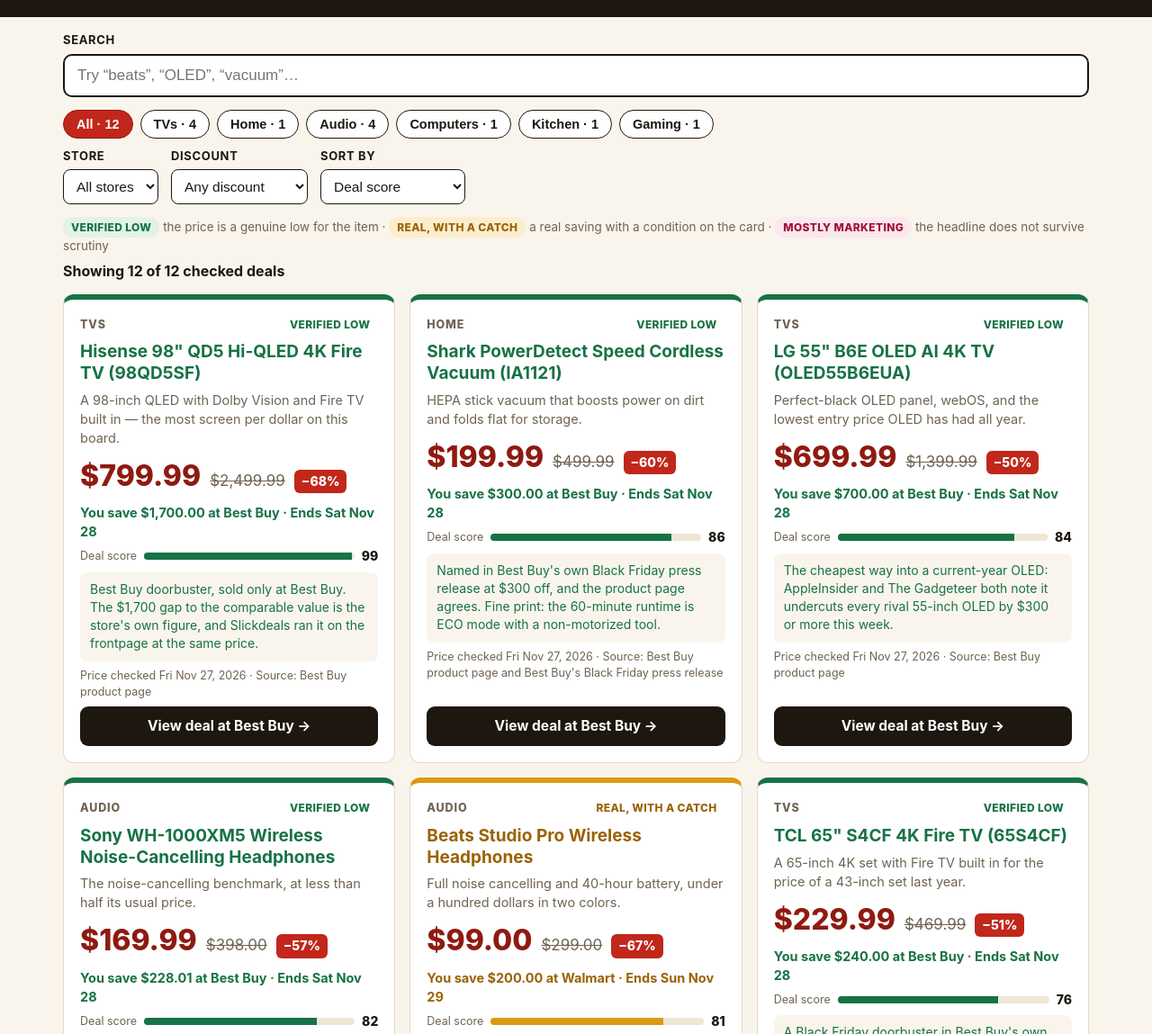
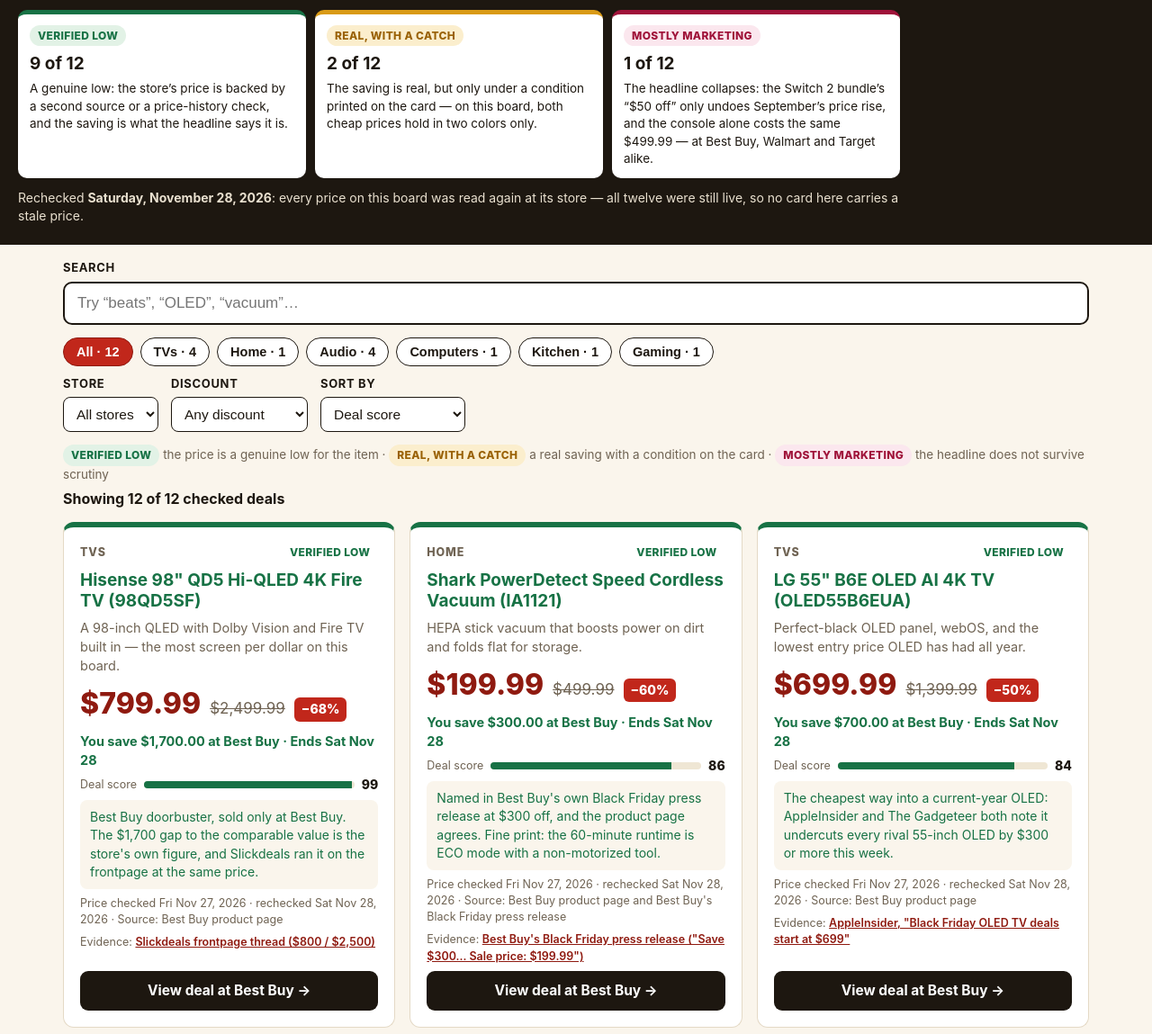
Before and after one commit to draco-malfoy-ovo/deal-finder-bf, a plain HTML site: page app/index.html in a window 1280 px wide. Shown: the part 279-1428 px from the top of the page at 90% size. Drawn offline with Linux system fonts and the light colour scheme.

Commit message:
Recheck all 12 prices on Nov 28, add per-card evidence links, retake screenshots

```diff
--- a/app/deals-data.js
+++ b/app/deals-data.js
@@ -5,6 +5,13 @@
 // price on the same page. Nothing is listed that no store or deals source
 // showed at check time. Full per-deal source notes live in SOURCES.md in
 // the repository root.
+//
+// Rechecked Saturday, November 28, 2026 (morning, CST): every price below
+// was read again at the store or in dated deals coverage. All twelve were
+// unchanged and still inside their sale windows, so no price was edited,
+// nothing was repriced and nothing was marked ended. Each deal now also
+// carries an "evidence" link — dated, independent coverage of the same
+// price — next to its store link.
 //
 // verdict: "verified"   = price checks out as a genuine low for this item
 //          "conditions" = real saving, but with a catch printed on the card
@@ -14,6 +21,7 @@
 //         capped at 99. The formula is printed on the site itself.
 
 window.DEAL_CHECKED_LABEL = 'Fri Nov 27, 2026';
+window.DEAL_RECHECKED_LABEL = 'Sat Nov 28, 2026';
 
 window.DEALS = [
   {
@@ -26,6 +34,7 @@ window.DEALS = [
     verdict: 'verified',
     ends: 'Ends Sat Nov 28',
     source: 'Best Buy product page',
+    evidence: { label: 'Slickdeals frontpage thread ($800 / $2,500)', url: 'https://slickdeals.net/sh/thread-20338530/e/3/c/deal-details/au/93975838e81311f1a34eae5f1dc1cb90/' },
     url: 'https://www.bestbuy.com/product/hisense-98-class-qd5-hi-qled-series-4k-uhd-smart-fire-tv-2026/J3Z9Z42FS4/sku/6685580?ref=388&loc=Podunky+LLC',
     note: 'Best Buy doorbuster, sold only at Best Buy. The $1,700 gap to the comparable value is the store\'s own figure, and Slickdeals ran it on the frontpage at the same price.',
     blurb: 'A 98-inch QLED with Dolby Vision and Fire TV built in — the most screen per dollar on this board.',
@@ -41,6 +50,7 @@ window.DEALS = [
     verdict: 'verified',
     ends: 'Ends Sat Nov 28',
     source: 'Best Buy product page and Best Buy\'s Black Friday press release',
+    evidence: { label: 'Best Buy\'s Black Friday press release ("Save $300… Sale price: $199.99")', url: 'https://corporate.bestbuy.com/2026/black-friday-sale-deals' },
     url: 'https://www.bestbuy.com/product/shark-powerdetect-speed-cordless-stick-vacuum-cleaner-hepa-filtration-60-min-runtime-ia1121-ivory/JXJVXL847Y/sku/6689453',
     note: 'Named in Best Buy\'s own Black Friday press release at $300 off, and the product page agrees. Fine print: the 60-minute runtime is ECO mode with a non-motorized tool.',
     blurb: 'HEPA stick vacuum that boosts power on dirt and folds flat for storage.',
@@ -56,6 +66,7 @@ window.DEALS = [
     verdict: 'verified',
     ends: 'Ends Sat Nov 28',
     source: 'Best Buy product page',
+    evidence: { label: 'AppleInsider, "Black Friday OLED TV deals start at $699"', url: 'https://appleinsider.com/articles/26/11/21/black-friday-oled-tv-deals-start-at-699-with-up-to-1400-off-lg-sony-samsung' },
     url: 'https://www.bestbuy.com/product/lg-55-class-b6e-series-oled-ai-4k-smart-webos-tv-2026/JJ8VPZZ7PZ',
     note: 'The cheapest way into a current-year OLED: AppleInsider and The Gadgeteer both note it undercuts every rival 55-inch OLED by $300 or more this week.',
     blurb: 'Perfect-black OLED panel, webOS, and the lowest entry price OLED has had all year.',
@@ -71,6 +82,7 @@ window.DEALS = [
     verdict: 'verified',
     ends: 'Ends Sat Nov 28',
     source: 'Best Buy product page',
+    evidence: { label: 'HotHardware, "WH-1000XM5 all-time low"', url: 'https://hothardware.com/news/best-buy-doorbuster-deals-slash-sony-wh-1000xm5-all-time-low' },
     url: 'https://www.bestbuy.com/product/sony-wh-1000xm5-wireless-noise-canceling-over-the-ear-headphones-blue/6538379',
     note: 'Called an all-time low by HotHardware, How-To Geek and Digital Trends. All four colors are $169.99; the link opens the blue one.',
     blurb: 'The noise-cancelling benchmark, at less than half its usual price.',
@@ -86,6 +98,7 @@ window.DEALS = [
     verdict: 'conditions',
     ends: 'Ends Sun Nov 29',
     source: 'Walmart product page',
+    evidence: { label: 'DealNews product page ("$99… best price we\'ve seen")', url: 'https://www.dealnews.com/products/Beats/Beats-Studio-Pro-Wireless-Noise-Cancelling-Over-Ear-Headphones/562849.html' },
     url: 'https://www.walmart.com/ip/Beats-Studio-Pro-Wireless-Headphones-White-Black/14280620660',
     note: 'The catch is color: only Matte White and White & Black are $99. Other colors on the same page run $149.95 to $199.95. DealNews notes $99 is $40 under Best Buy and Target.',
     blurb: 'Full noise cancelling and 40-hour battery, under a hundred dollars in two colors.',
@@ -101,6 +114,7 @@ window.DEALS = [
     verdict: 'verified',
     ends: 'Ends Sat Nov 28',
     source: 'Best Buy product page',
+    evidence: { label: 'DealNews, Best Buy Black Friday TV roundup', url: 'https://www.dealnews.com/Best-Buy-Black-Friday-TV-Deals-Up-to-68-off-free-shipping/22415314.html' },
     url: 'https://www.bestbuy.com/product/tcl-65-s4cf-series-4k-uhd-hdr-smart-tv-with-fire-tv-2026/J36QYTHZVP/sku/6687112?ref=166_625&loc=SOC_1692337_36902866_459577630',
     note: 'A Black Friday doorbuster in Best Buy\'s own sale, which ends Nov 28. The $469.99 figure is the comparable value printed on the same page.',
     blurb: 'A 65-inch 4K set with Fire TV built in for the price of a 43-inch set last year.',
@@ -116,6 +130,7 @@ window.DEALS = [
     verdict: 'conditions',
     ends: 'Ends Sun Nov 29',
     source: 'Target\'s Black Friday Beats page',
+    evidence: { label: 'Clark Deals, Target Black Friday roundup ("Bright Pink for $79.99")', url: 'https://clarkdeals.com/black-friday/target-black-friday-ad/' },
     url: 'https://www.target.com/s/black+friday+beats+solo+4+black+headphones',
     note: '$79.99 is a new low, but only in Bright Pink and Warm White; the other colors are $99.99 at Target. Target\'s Black Friday page lists both prices.',
     blurb: '50-hour battery and spatial audio in an on-ear frame, at 60% off in two colors.',
@@ -131,6 +146,7 @@ window.DEALS = [
     verdict: 'verified',
     ends: 'Ends Sat Nov 28',
     source: 'Best Buy product page and Best Buy\'s Black Friday release',
+    evidence: { label: 'DealNews product page ("$50 less than HP direct")', url: 'https://www.dealnews.com/products/HP/HP-Omni-Book-5-Core-5-14-OLED-Laptop/563316.html' },
     url: 'https://www.bestbuy.com/product/hp-omnibook-5-14-2k-oled-touchscreen-laptop-intel-core-5-series-3-2026-8gb-memory-256gb-ssd-starlit-blue/J3KSW748W6',
     note: 'Best Buy\'s release price is $350 off, and DealNews points out it is $50 less than buying the same machine from HP direct.',
     blurb: 'Intel Core 5 Series 3, 8GB memory, 256GB SSD and a 2K OLED touchscreen at a Chromebook-plus price.',
@@ -146,6 +162,7 @@ window.DEALS = [
     verdict: 'verified',
     ends: 'Ends Sun Nov 29',
     source: 'Walmart product page',
+    evidence: { label: 'DealNews product page ("$228, verified")', url: 'https://www.dealnews.com/products/Hisense/Hisense-H5-R1-Series-65-H5-R1-65-4-K-UHD-Smart-Roku-TV/564392.html' },
     url: 'https://www.walmart.com/ip/20206324665',
     note: 'Walmart\'s Black Friday event price with free shipping; DealNews verified the same $228 the morning it was checked here.',
     blurb: 'A 65-inch 4K Roku set that undercuts the Best Buy doorbuster above by two dollars.',
@@ -161,6 +178,7 @@ window.DEALS = [
     verdict: 'verified',
     ends: 'Ends Sun Nov 29',
     source: 'Target product page',
+    evidence: { label: 'Slickdeals thread (Target, $149.99)', url: 'https://slickdeals.net/sh/thread-20377815/e/3/c/deal-details/au/af651be4e77e11f1a6a09668644b317b/' },
     url: 'https://www.target.com/p/ap2022-true-wireless-bluetooth-headphones/-/A-85978609?TCID=OGS&AFID=google&CPNG=Electronics&adgroup=57-10&srsltid=AYCX9vIme_ghC480tywTrIjanimLnzm2ZCS3yQ488_sJOkGzsPUYoai5FfU',
     note: 'Target\'s page price, and Slickdeals\' frontpage agrees. Amazon stepped down to the same $149 on Nov 23 (reported by 9to5Mac), so no store beats it — pick by convenience.',
     blurb: 'Apple\'s flagship buds with heart-rate sensing, $100 off everywhere that matters.',
@@ -176,6 +194,7 @@ window.DEALS = [
     verdict: 'verified',
     ends: 'Ends Sun Nov 29, while supplies last',
     source: 'Walmart product page',
+    evidence: { label: 'Slickdeals thread ("$35 / $59 at Walmart")', url: 'https://slickdeals.net/sh/thread-20373591/e/3/c/deal-details/au/933a6df6ea3611f1919eae6129e59410/' },
     url: 'https://www.walmart.com/ip/Keurig-K-Express-Essentials-Bluebell-Single-Serve-K-Cup-Pod-Coffee-Maker/13883356007',
     note: 'A Walmart-exclusive model. The "was" price depends on color ($54.97 to $76.80); Bluebell\'s is $59.00, and $35 is the Black Friday price in every color.',
     blurb: 'Single-serve K-Cup brewer in a countertop-friendly footprint, at its Black Friday price.',
@@ -191,6 +210,7 @@ window.DEALS = [
     verdict: 'marketing',
     ends: 'Runs to Fri Dec 5',
     source: 'Best Buy product page',
+    evidence: { label: 'The Shortcut, "Switch 2 Black Friday" (bundle $499, console alone $499.99)', url: 'https://www.theshortcut.com/p/switch-2-restock-black-friday-2026' },
     url: 'https://www.bestbuy.com/product/switch-2-mario-kart-world-bundle/6689812',
     note: 'Read the fine print: the $50 "saving" only undoes Nintendo\'s September 2026 price rise, and the console alone costs the same $499.99. The honest value is that the game comes free versus buying the two separately today. Same price at Walmart and Target (The Verge).',
     blurb: 'The bundle every store is advertising — listed here with its real story, not the headline.',
--- a/app/finder.js
+++ b/app/finder.js
@@ -139,7 +139,8 @@
       '<span class="score-num">' + dealScore(deal) + '</span></div>' +
       '<p class="note">' + esc(deal.note) + '</p>' +
       (also ? '<p class="also-row">' + also + '</p>' : '') +
-      '<p class="checked">Price checked ' + esc(window.DEAL_CHECKED_LABEL) + ' · Source: ' + esc(deal.source) + '</p>' +
+      '<p class="checked">Price checked ' + esc(window.DEAL_CHECKED_LABEL) + ' · rechecked ' + esc(window.DEAL_RECHECKED_LABEL) + ' · Source: ' + esc(deal.source) + '</p>' +
+      '<p class="evidence">Evidence: <a href="' + esc(deal.evidence.url) + '" target="_blank" rel="noopener">' + esc(deal.evidence.label) + '</a></p>' +
       '<a class="go" href="' + esc(deal.url) + '" target="_blank" rel="noopener">View deal at ' + esc(deal.store) + ' →</a>' +
       '</article>'
     );
--- a/app/index.html
+++ b/app/index.html
@@ -4,7 +4,7 @@
 <meta charset="utf-8">
 <meta name="viewport" content="width=device-width, initial-scale=1">
 <title>TrueTag — Black Friday Deal Finder</title>
-<meta name="description" content="A hand-checked Black Friday deal finder: real prices read at Best Buy, Walmart and Target on Fri Nov 27, 2026, each with an honest verdict on whether it is really a deal.">
+<meta name="description" content="A hand-checked Black Friday deal finder: real prices read at Best Buy, Walmart and Target on Fri Nov 27, 2026 and rechecked Sat Nov 28, each with an honest verdict on whether it is really a deal.">
 <link rel="stylesheet" href="styles.css">
 </head>
 <body>
@@ -18,6 +18,21 @@
     <div class="kpi"><b>$1,700</b><span>biggest single saving (98&quot; TV)</span></div>
     <div class="kpi"><b>$4,182</b><span>total savings across the board</span></div>
   </div>
+  <div class="verdict-strip" aria-label="What the three verdicts mean">
+    <div class="vbox vb-verified">
+      <span class="verdict v-verified">Verified low</span><b>9 of 12</b>
+      <p>A genuine low: the store’s price is backed by a second source or a price-history check, and the saving is what the headline says it is.</p>
+    </div>
+    <div class="vbox vb-conditions">
+      <span class="verdict v-conditions">Real, with a catch</span><b>2 of 12</b>
+      <p>The saving is real, but only under a condition printed on the card — on this board, both cheap prices hold in two colors only.</p>
+    </div>
+    <div class="vbox vb-marketing">
+      <span class="verdict v-marketing">Mostly marketing</span><b>1 of 12</b>
+      <p>The headline collapses: the Switch 2 bundle’s “$50 off” only undoes September’s price rise, and the console alone costs the same $499.99 — at Best Buy, Walmart and Target alike.</p>
+    </div>
+  </div>
+  <p class="recheck-note">Rechecked <b>Saturday, November 28, 2026</b>: every price on this board was read again at its store — all twelve were still live, so no card here carries a stale price.</p>
 </header>
 
 <section class="controls" aria-label="Search and filters">
@@ -78,12 +93,12 @@
     <li><b>The usual price is the store’s own.</b> It is the regular or comparable price printed on the same page — never a price invented for effect. Where the “was” price varies (by color, for instance), the card says so.</li>
     <li><b>Verdicts are evidence-based.</b> “Verified low” needs a second source or a price-history check behind it. Conditions — a color-only price, a sale that only undoes a price rise — are printed on the card, not hidden.</li>
     <li><b>Deal score, in the open.</b> Score = discount % + savings bonus (1 point per $50 saved, up to 30) + verdict bonus (Verified low +20, Real with a catch +10, Mostly marketing +0), capped at 99. Best deals sit at the top by default; you can re-sort by discount, dollars saved or price.</li>
-    <li><b>Prices move.</b> Black Friday prices change and stock runs out. Each card says when its price was checked and when the sale ends; the store page is the final word.</li>
+    <li><b>Prices move.</b> Black Friday prices change and stock runs out. Each card says when its price was checked and when the sale ends; the store page is the final word. This board was rechecked in full on Sat Nov 28, 2026 — all twelve prices were still live, and each card links the dated coverage that corroborates its price.</li>
   </ul>
 </section>
 
 <footer>
-  <p>TrueTag Deal Finder — built for Black Friday weekend 2026. Prices checked Fri Nov 27, 2026 (afternoon, CST) at Best Buy, Walmart and Target. Not affiliated with any store; store links open the product pages the prices were read from.</p>
+  <p>TrueTag Deal Finder — built for Black Friday weekend 2026. Prices checked Fri Nov 27, 2026 (afternoon, CST) at Best Buy, Walmart and Target, and rechecked Sat Nov 28, 2026 — all twelve still live. Not affiliated with any store; store links open the product pages the prices were read from.</p>
 </footer>
 
 <script src="deals-data.js"></script>
--- a/app/styles.css
+++ b/app/styles.css
@@ -61,6 +61,25 @@ body {
 }
 .kpi b { display: block; font-size: 24px; color: #ffb03a; }
 .kpi span { font-size: 12.5px; color: #cfc3ab; }
+.verdict-strip {
+  display: grid;
+  grid-template-columns: repeat(3, 1fr);
+  gap: 10px;
+  margin-top: 14px;
+  max-width: 980px;
+}
+.vbox {
+  background: #fff;
+  color: var(--ink);
+  border-top: 5px solid var(--green);
+  border-radius: 10px;
+  padding: 11px 13px;
+}
+.vb-conditions { border-top-color: #d99a16; }
+.vb-marketing { border-top-color: var(--rose); }
+.vbox b { display: block; font-size: 19px; margin-top: 6px; }
+.vbox p { margin: 4px 0 0; font-size: 13.5px; }
+.recheck-note { margin: 12px 0 0; max-width: 980px; font-size: 14px; color: #e9e0cf; }
 
 .controls {
   padding: 16px 20px 4px;
@@ -157,6 +176,8 @@ main { max-width: 1180px; margin: 0 auto; padding: 10px 20px 8px; }
 .also-row { margin: 0; font-size: 13.5px; color: var(--muted); }
 .also + .also { margin-left: 10px; }
 .checked { margin: 0; font-size: 12.5px; color: var(--muted); }
+.evidence { margin: 0; font-size: 12.5px; color: var(--muted); }
+.evidence a { color: var(--red-dark); font-weight: 600; }
 .go {
   margin-top: auto;
   display: block;
@@ -196,6 +217,7 @@ footer {
 
 @media (max-width: 640px) {
   .kpis { grid-template-columns: repeat(2, 1fr); }
+  .verdict-strip { grid-template-columns: 1fr; }
   .grid { grid-template-columns: 1fr; }
   .price { font-size: 28px; }
   .masthead { padding: 22px 16px 18px; }
```
